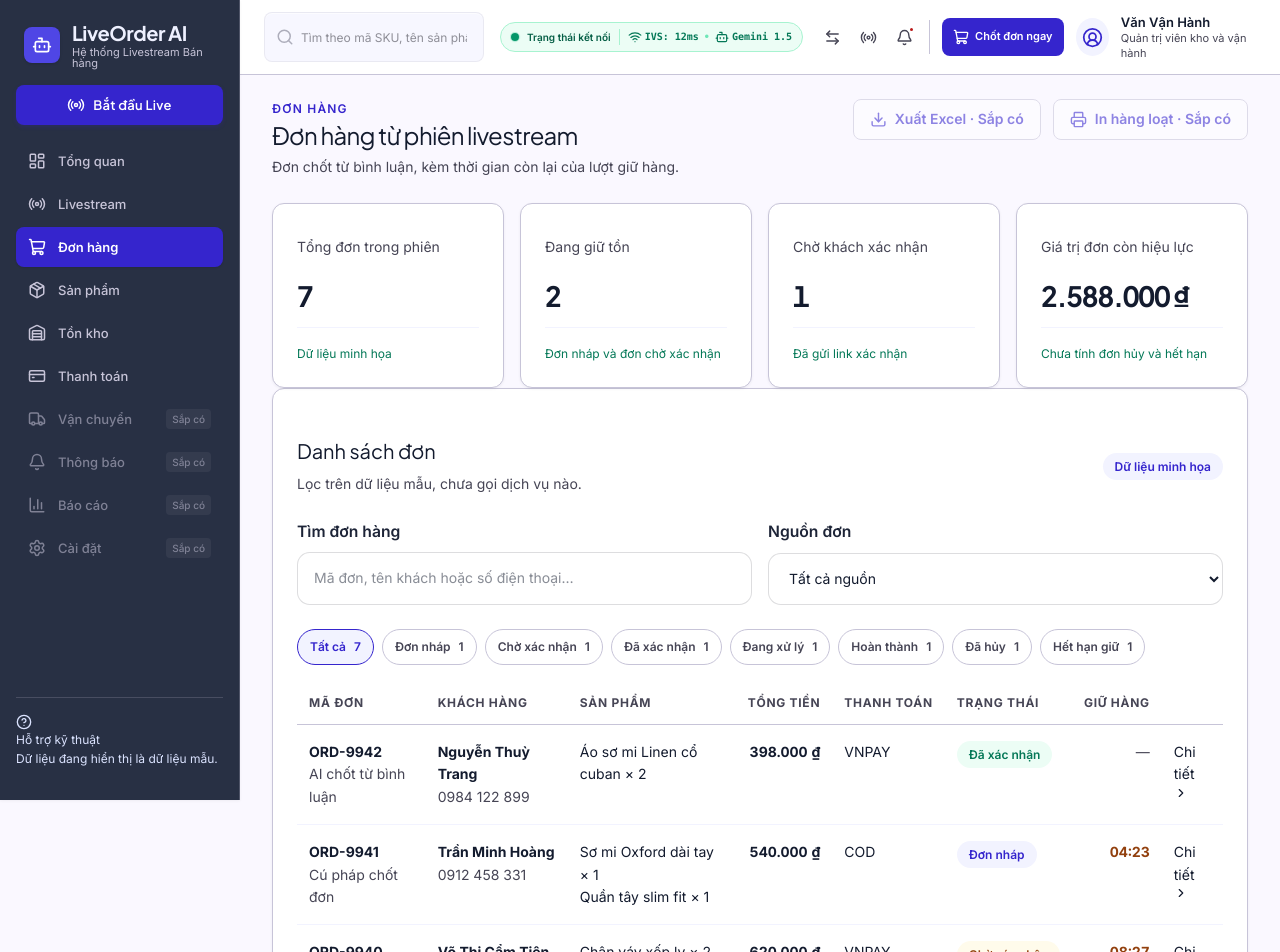
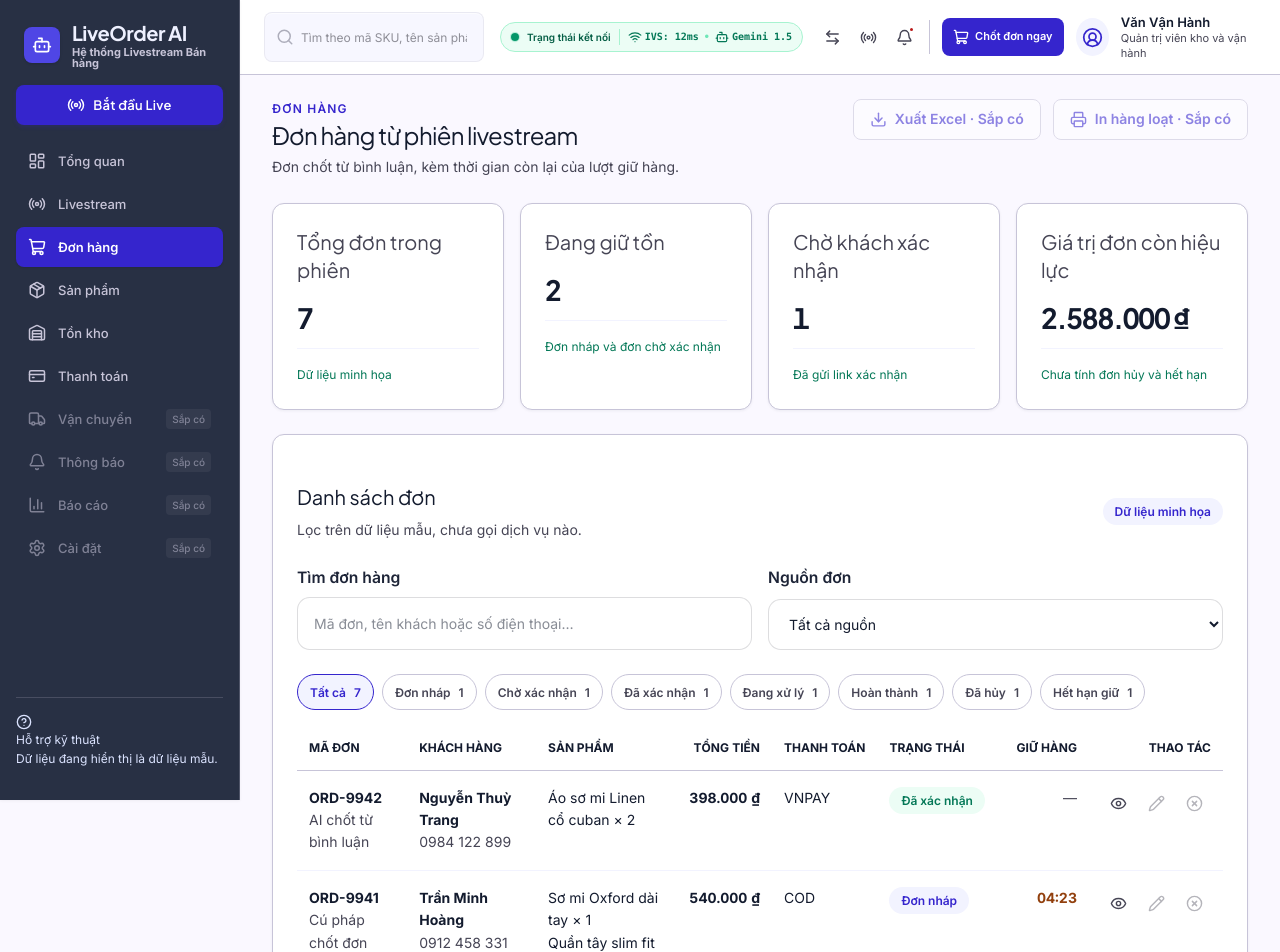
Before and after one commit to DaiNghia800/livestream-ai-commerce, a Next.js app in the folder apps/web/: page /shop/orders in a window 1280 px wide. Shown: the top 952 px of the page. Built offline with nearby package versions, Linux system fonts and the light colour scheme.

Commit message:
fix: order and payment css

```diff
--- a/apps/web/playwright.config.ts
+++ b/apps/web/playwright.config.ts
@@ -4,6 +4,7 @@ export default defineConfig({
   fullyParallel: true,
   forbidOnly: !!process.env.CI,
   retries: process.env.CI ? 1 : 0,
+  workers: process.env.CI ? 2 : 4,
   use: {
     baseURL: "http://localhost:3100",
     trace: "retain-on-failure",
--- a/apps/web/src/app/globals.css
+++ b/apps/web/src/app/globals.css
@@ -152,6 +152,36 @@ button,
 input,
 select {
   font: inherit;
+}
+
+a {
+  color: var(--color-primary);
+  text-decoration: none;
+  font-weight: 700;
+  font-size: medium;
+}
+
+a:hover {
+  text-decoration: underline;
+  text-underline-offset: 3px;
+}
+
+/* Link trong bảng và danh sách thuộc tính: gạch chân sẵn.
+   Chỉ dựa vào màu là không đủ cho người mù màu (WCAG 1.4.1). */
+.data-table a:not(.row-action),
+.kv a,
+.link-inline {
+  font-weight: 700;
+  text-decoration: underline;
+  text-decoration-thickness: 1px;
+  text-underline-offset: 3px;
+}
+
+/* Thoát hiểm: link bọc cả khối, không muốn trông như link */
+.link-plain,
+.link-plain:hover {
+  color: inherit;
+  text-decoration: none;
 }
 
 button,
@@ -951,6 +981,7 @@ footer {
   display: grid;
   grid-template-columns: repeat(4, minmax(0, 1fr));
   gap: var(--space-4);
+  margin-bottom: var(--space-6);
 }
 
 .metric-value {
@@ -1147,9 +1178,11 @@ textarea {
   padding: var(--space-3);
   border-bottom: 1px solid var(--color-border);
   font-size: var(--text-xs);
-  letter-spacing: 0.06em;
+  font-weight: 700;
+  letter-spacing: 0;
+  text-transform: none;
   text-transform: uppercase;
-  color: var(--color-muted);
+  color: var(--color-text);
   white-space: nowrap;
 }
 
@@ -1176,6 +1209,11 @@ textarea {
   font-variant-numeric: tabular-nums;
   white-space: nowrap;
 }
+
+.data-table-compact {
+  min-width: 0;
+}
+
 
 .countdown {
   font-variant-numeric: tabular-nums;
@@ -1411,6 +1449,7 @@ textarea {
 /* order */
 
 dialog {
+  margin: auto;
   width: min(480px, calc(100% - 32px));
   max-height: 90dvh;
   border: 1px solid var(--color-border);
@@ -1435,6 +1474,56 @@ dialog::backdrop {
   gap: var(--space-3);
 }
 
+.row-actions {
+  display: flex;
+  justify-content: flex-end;
+  align-items: center;
+  gap: var(--space-1);
+  white-space: nowrap;
+}
+
+.row-action {
+  min-width: 34px;
+  min-height: 34px;
+  display: inline-grid;
+  place-items: center;
+  border: 0;
+  border-radius: var(--radius-control);
+  background: transparent;
+  color: var(--color-muted);
+  cursor: pointer;
+}
+
+.row-action:hover:not(:disabled) {
+  background: var(--color-subtle);
+  color: var(--color-primary);
+  text-decoration: none;
+}
+
+.row-action-danger:hover:not(:disabled) {
+  background: var(--color-error-bg);
+  color: var(--color-error);
+}
+
+.row-action:disabled {
+  opacity: 0.4;
+  cursor: not-allowed;
+}
+
+.title-icon {
+  display: flex;
+  align-items: center;
+  gap: var(--space-2);
+}
+
+.link-inline {
+  display: inline-flex;
+  align-items: center;
+  gap: var(--space-1);
+  white-space: nowrap;
+}
+
+
 @media (max-width: 1100px) {
   .metric-grid {
     grid-template-columns: repeat(2, minmax(0, 1fr));
--- a/apps/web/src/features/orders/merchant-order-list.tsx
+++ b/apps/web/src/features/orders/merchant-order-list.tsx
@@ -1,7 +1,7 @@
 "use client";
 import { useEffect, useMemo, useState } from "react";
 import Link from "next/link";
-import { ChevronRight, Download, Printer } from "lucide-react";
+import { Download, Printer } from "lucide-react";
 import { Badge } from "@/components/ui/badge";
 import { Button } from "@/components/ui/button";
 import { Card } from "@/components/ui/card";
@@ -10,6 +10,7 @@ import { Select } from "@/components/ui/select";
 import { EmptyState } from "@/components/feedback/states";
 import { formatCountdown, formatMoney } from "@/lib/format";
 import { orderSources, orderStatuses, orders } from "@/mocks/orders";
+import { Eye, Pencil, XCircle } from "lucide-react";
 
 const statusKeys = Object.keys(orderStatuses) as (keyof typeof orderStatuses)[];
 
@@ -77,22 +78,22 @@ export function MerchantOrderList() {
 
       <div className="metric-grid">
         <Card>
-          <p className="muted">Tổng đơn trong phiên</p>
+          <h2 className="muted">Tổng đơn trong phiên</h2>
           <strong className="metric-value">{orders.length}</strong>
           <p className="metric-note">Dữ liệu minh họa</p>
         </Card>
         <Card>
-          <p className="muted">Đang giữ tồn</p>
+          <h2 className="muted">Đang giữ tồn</h2>
           <strong className="metric-value">{holding.length}</strong>
           <p className="metric-note">Đơn nháp và đơn chờ xác nhận</p>
         </Card>
         <Card>
-          <p className="muted">Chờ khách xác nhận</p>
+          <h2 className="muted">Chờ khách xác nhận</h2>
           <strong className="metric-value">{waiting.length}</strong>
           <p className="metric-note">Đã gửi link xác nhận</p>
         </Card>
         <Card>
-          <p className="muted">Giá trị đơn còn hiệu lực</p>
+          <h2 className="muted">Giá trị đơn còn hiệu lực</h2>
           <strong className="metric-value">
             {formatMoney(live.reduce((sum, order) => sum + order.total, 0))}
           </strong>
@@ -164,13 +165,11 @@ export function MerchantOrderList() {
                   <th scope="col">Mã đơn</th>
                   <th scope="col">Khách hàng</th>
                   <th scope="col" className="col-secondary">Sản phẩm</th>
-                  <th scope="col">Tổng tiền</th>
+                  <th scope="col" className="num">Tổng tiền</th>
                   <th scope="col">Thanh toán</th>
                   <th scope="col">Trạng thái</th>
-                  <th scope="col">Giữ hàng</th>
-                  <th scope="col">
-                    <span className="sr-only">Xem chi tiết</span>
-                  </th>
+                  <th scope="col" className="num">Giữ hàng</th>
+                  <th scope="col" className="num">Thao tác</th>
                 </tr>
               </thead>
               <tbody>
@@ -221,10 +220,34 @@ export function MerchantOrderList() {
                         )}
                       </td>
                       <td>
-                        <Link href={`/shop/orders/${order.code.toLowerCase()}`}>
-                          Chi tiết
-                          <ChevronRight size={14} aria-hidden="true" />
-                        </Link>
+                        <div className="row-actions">
+                          <Link
+                            className="row-action"
+                            href={`/shop/orders/${order.code.toLowerCase()}`}
+                            aria-label={`Xem chi tiết đơn ${order.code}`}
+                            title="Xem chi tiết"
+                          >
+                            <Eye size={17} aria-hidden="true" />
+                          </Link>
+                          <button
+                            className="row-action"
+                            type="button"
+                            disabled
+                            aria-label={`Sửa đơn ${order.code}`}
+                            title="Sửa đơn · Sắp có"
+                          >
+                            <Pencil size={17} aria-hidden="true" />
+                          </button>
+                          <button
+                            className="row-action row-action-danger"
+                            type="button"
+                            disabled
+                            aria-label={`Hủy đơn ${order.code}`}
+                            title="Hủy đơn · Sắp có"
+                          >
+                            <XCircle size={17} aria-hidden="true" />
+                          </button>
+                        </div>
                       </td>
                     </tr>
                   );
@@ -237,5 +260,6 @@ export function MerchantOrderList() {
         )}
       </Card>
     </>
+
   );
 }
--- a/apps/web/src/features/payments/merchant-payment-list.tsx
+++ b/apps/web/src/features/payments/merchant-payment-list.tsx
@@ -1,7 +1,7 @@
 "use client";
 import { useEffect, useMemo, useState } from "react";
 import Link from "next/link";
-import { ChevronRight, Download, RefreshCw } from "lucide-react";
+import { Download, Eye, RefreshCw } from "lucide-react";
 import { Badge } from "@/components/ui/badge";
 import { Button } from "@/components/ui/button";
 import { Card } from "@/components/ui/card";
@@ -69,24 +69,24 @@ export function MerchantPaymentList() {
 
       <div className="metric-grid">
         <Card>
-          <p className="muted">Tổng giao dịch</p>
+          <h2 className="muted">Tổng giao dịch</h2>
           <strong className="metric-value">{payments.length}</strong>
           <p className="metric-note">Dữ liệu minh họa</p>
         </Card>
         <Card>
-          <p className="muted">Đã thanh toán</p>
+          <h2 className="muted">Đã thanh toán</h2>
           <strong className="metric-value">
             {formatMoney(paid.reduce((sum, item) => sum + item.amount, 0))}
           </strong>
           <p className="metric-note">{paid.length} giao dịch thành công</p>
         </Card>
         <Card>
-          <p className="muted">Đang chờ khách trả</p>
+          <h2 className="muted">Đang chờ khách trả</h2>
           <strong className="metric-value">{pending.length}</strong>
           <p className="metric-note">Một số đơn vẫn đang giữ tồn</p>
         </Card>
         <Card>
-          <p className="muted">Thất bại hoặc hết hạn</p>
+          <h2 className="muted">Thất bại hoặc hết hạn</h2>
           <strong className="metric-value">{failed.length}</strong>
           <p className="metric-note">Tồn đã được trả về kho</p>
         </Card>
@@ -159,13 +159,11 @@ export function MerchantPaymentList() {
                   <th scope="col">Đơn hàng</th>
                   <th scope="col">Khách hàng</th>
                   <th scope="col" className="col-secondary">Cổng</th>
-                  <th scope="col">Số tiền</th>
+                  <th scope="col" className="num">Số tiền</th>
                   <th scope="col">Trạng thái</th>
-                  <th scope="col">Giữ hàng</th>
-                  <th scope="col" className="col-secondary">Thời gian</th>
-                  <th scope="col">
-                    <span className="sr-only">Xem chi tiết</span>
-                  </th>
+                  <th scope="col" className="num">Giữ hàng</th>
+                  <th scope="col" className="num">Thời gian</th>
+                  <th scope="col" className="num">Thao tác</th>
                 </tr>
               </thead>
               <tbody>
@@ -225,12 +223,17 @@ export function MerchantPaymentList() {
                         {formatClock(payment.createdAt)}
                       </td>
                       <td>
-                        <Link
-                          href={`/shop/payments/${payment.txnRef.toLowerCase()}`}
-                        >
-                          Chi tiết
-                          <ChevronRight size={14} aria-hidden="true" />
-                        </Link>
+                        <div className="row-actions">
+                          <Link
+                            className="row-action"
+                            href={`/shop/payments/${payment.txnRef.toLowerCase()}`}
+                            aria-label={`Xem chi tiết giao dịch ${payment.txnRef}`}
+                            title="Xem chi tiết"
+                          >
+                            <Eye size={17} aria-hidden="true" />
+                          </Link>
+                        </div>
+
                       </td>
                     </tr>
                   );
```
Also changed, not shown: apps/web/src/features/orders/merchant-order-detail.tsx (+8 -8 lines), apps/web/src/features/payments/merchant-payment-detail.tsx (+5 -6 lines), 2 other files (tests, documents, lock files or other folders).
